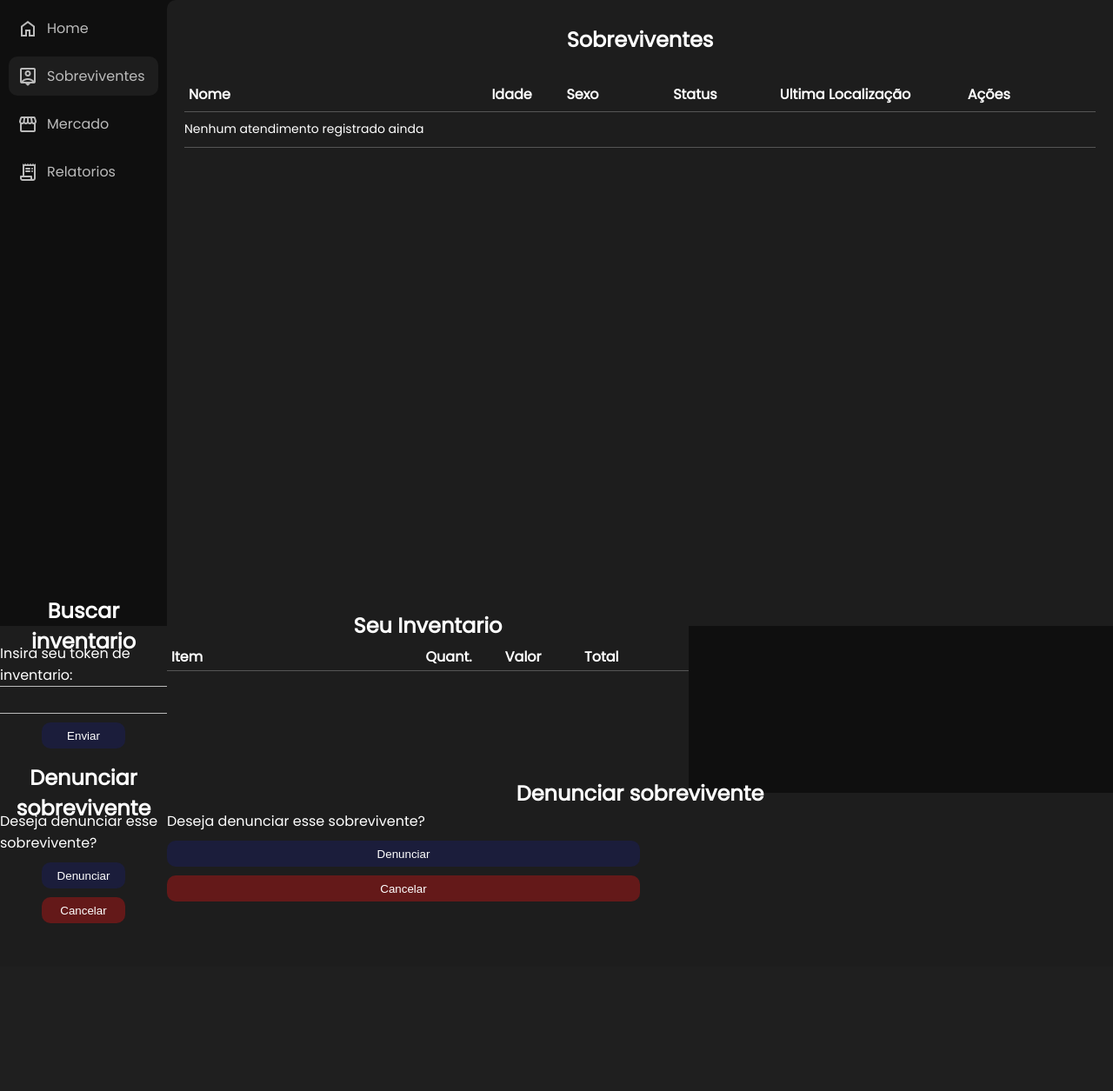
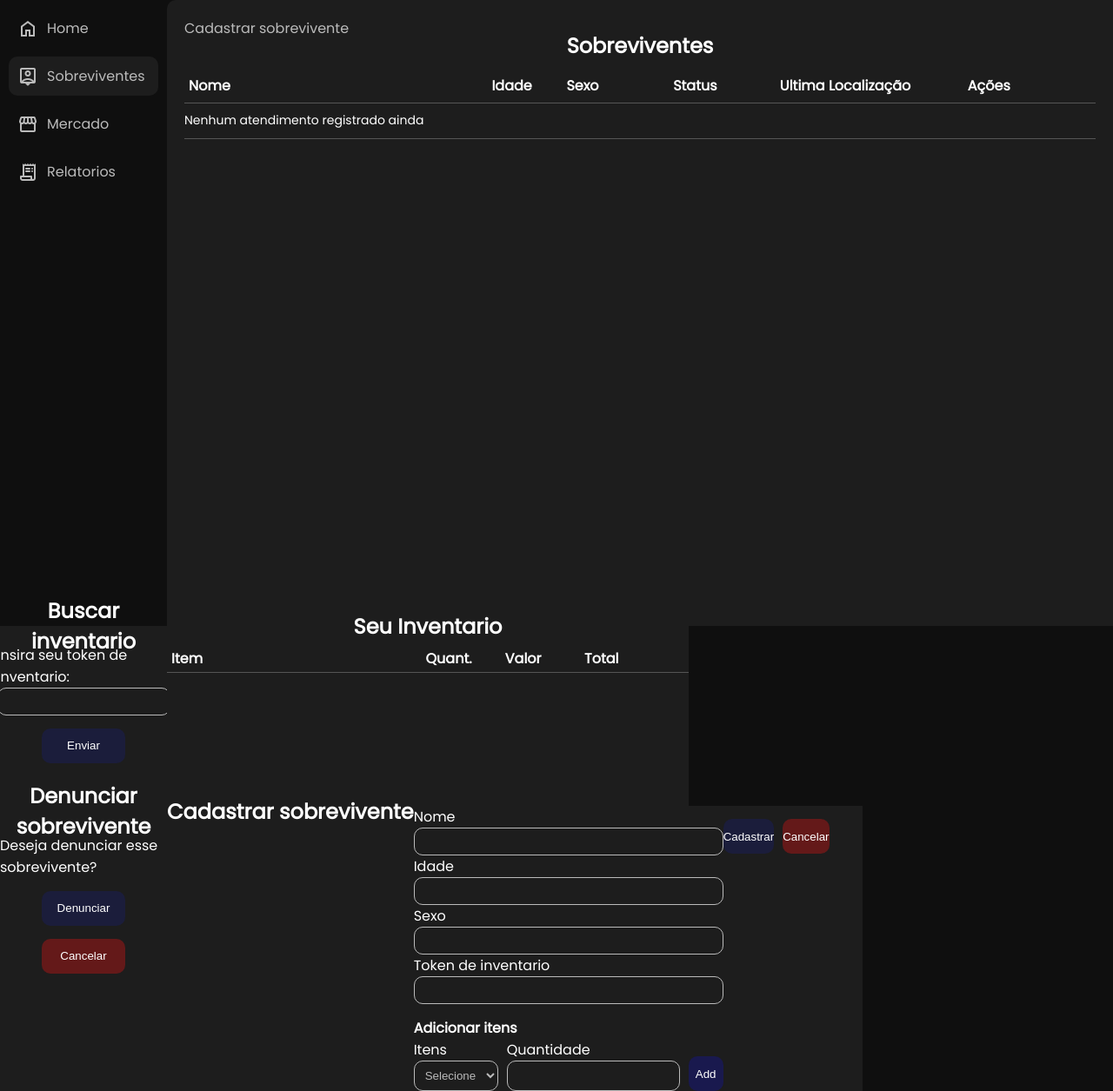
Before and after one commit to Ryan-Matheus13/ZSSN--Rede-Social-de-Sobreviv-ncia-Zumbi-, a Django app: page /sobreviventes in a window 1280 px wide. Shown: the part 80-1335 px from the top of the page at 87% size. Before the commit the page ends 1142 px from the top, so only its background shows below. Run offline with Django 4.2, Linux system fonts and the light colour scheme; data that the repository does not hold is empty; some libraries are stand-ins or nearby versions.

Commit message:
Commit final

```diff
--- a/zssn/static/css/sobrevivente.css
+++ b/zssn/static/css/sobrevivente.css
@@ -30,3 +30,21 @@
 #modal-inventario {
   max-width: 60rem !important;
 }
+
+#modal-cadastro {
+  display: flex;
+  max-width: 80rem;
+}
+
+#form-cadastro-itens-sobrevivente {
+  display: flex;
+  flex-direction: column;
+}
+
+#select-item {
+  flex: 4;
+}
+
+#quantidade-sobrevivente {
+  flex: 2;
+}
--- a/zssn/static/css/style.css
+++ b/zssn/static/css/style.css
@@ -52,8 +52,8 @@ a {
 
 .btn-modal {
   width: 50%;
-  height: 3rem;
-  margin-top: 1rem;
+  height: 4rem;
+  margin-top: 1.5rem;
   background-color: rgb(27, 29, 59);
   color: #fff;
   border-radius: 1rem;
@@ -108,7 +108,7 @@ a {
 
 .input-modal {
   height: 3rem;
-  width: 100%;
+  width: auto;
 }
 
 #logout-button:hover {
@@ -240,3 +240,22 @@ a {
 .custom-table-button span {
     font-size: 1.5em;
 }
+
+.input-container {
+  display: flex;
+  flex-direction: column;
+}
+
+.btn-sm {
+  height: 4rem;
+  width: 4rem;
+  background-color: rgb(25, 25, 78);
+  color: #fff;
+  border-radius: 1rem;
+  border: none;
+  cursor: pointer;
+}
+
+.btn-sm:focus {
+  outline: none;
+}
--- a/zssn/static/js/script.js
+++ b/zssn/static/js/script.js
@@ -1,9 +1,12 @@
 var url;
 var idSobreviventeSolicitado;
 var csrf_token = $("#csrf_token").val();
+var sobrevivente = {};
+var itensSobrevivente = [];
 
 $(document).ready(() => {
   ativarItemMenu();
+  preencherSelectItens();
 });
 
 $("form").on("keyup keypress", function (e) {
@@ -36,9 +39,9 @@ const ativarItemMenu = () => {
   }
 };
 
-$(".btn-cancelar").on('click', () => {
-  $(".modal").modal("hide")
-})
+$(".btn-cancelar").on("click", () => {
+  $(".modal").modal("hide");
+});
 
 const abrirModalTroca = (id) => {
   $("#modal-trocar").modal(
@@ -225,7 +228,7 @@ const addLinhaTabelaInventario = (inventario) => {
 };
 
 const buscarDenunciasSobrevivente = () => {
-  let infectado = false
+  let infectado = false;
 
   Swal.fire({
     title: "Aguarde",
@@ -246,7 +249,6 @@ const buscarDenunciasSobrevivente = () => {
             data.results.map((item, index) => {
               if (item.sobrevivente == idSobreviventeSolicitado) {
                 infectado = item;
-
               }
             });
           } else {
@@ -260,7 +262,11 @@ const buscarDenunciasSobrevivente = () => {
           if (infectado.denuncias >= 3) {
             atualizarInfectado(idSobreviventeSolicitado);
           } else {
-            denunciarSobrevivente(idSobreviventeSolicitado, infectado.id, infectado.denuncias);
+            denunciarSobrevivente(
+              idSobreviventeSolicitado,
+              infectado.id,
+              infectado.denuncias
+            );
           }
         }
       });
@@ -304,7 +310,12 @@ const atualizarInfectado = (id) => {
   });
 };
 
-const denunciarSobrevivente = (id, idInfectado, quantDenuncias = 0, modo = "update") => {
+const denunciarSobrevivente = (
+  id,
+  idInfectado,
+  quantDenuncias = 0,
+  modo = "update"
+) => {
   // console.log(modo);
   if (modo == "insert") {
     // console.log("ENTROU POST");
@@ -318,14 +329,12 @@ const denunciarSobrevivente = (id, idInfectado, quantDenuncias = 0, modo = "upda
         "X-Requested-With": "XMLHttpRequest",
         "X-CSRFToken": csrf_token,
       },
-      success: function (data) {
-
-      },
+      success: function (data) {},
     }).then(() => {
       setTimeout(() => {
         location.reload();
       }, 1000);
-    })
+    });
   } else {
     total = quantDenuncias + 1;
     // console.log(total)
@@ -368,7 +377,7 @@ const denunciarSobrevivente = (id, idInfectado, quantDenuncias = 0, modo = "upda
 };
 
 function randomizeValue() {
-	var value = (1 + 10E-16) * Math.random();
+  var value = (1 + 10e-16) * Math.random();
 
   if (value > 1.0) {
     return 1.0;
@@ -378,12 +387,12 @@ function randomizeValue() {
 }
 
 function randomizeFloat(min, max) {
-  if(max == null) {
-    max = (min == null ? Number.MAX_VALUE : min);
+  if (max == null) {
+    max = min == null ? Number.MAX_VALUE : min;
     min = 0.0;
   }
   value = min + (max - min) * randomizeValue();
-  return value.toFixed(4)
+  return value.toFixed(4);
 }
 
 const atualizarLoc = (id) => {
@@ -430,4 +439,147 @@ const atualizarLoc = (id) => {
       });
     },
   });
+};
+
+const preencherSelectItens = () => {
+  let itens;
+  $.ajax({
+    url: "http://127.0.0.1:8000/api/itens?format=json",
+    type: "GET",
+    success: function (data) {
+      itens = data.results;
+    },
+  }).then(() => {
+    itens.map((item, index) => {
+      let elemento = `
+                  <option value="${item.id}">
+                    ${item.nome}
+                  </option>
+                  `;
+      $("#select-item").append(elemento);
+    });
+  });
+};
+
+const abrirModalCadastroSobrevivente = () => {
+  $("#modal-cadastro").modal({ fadeDuration: 100 }, "show");
+};
+
+const adicionarItem = () => {
+  let itemId = $("#select-item").val();
+  let quantItem = $("#quantidade-sobrevivente").val();
+  let item;
+
+  if (itemId == "" || quantItem == "") {
+    Swal.fire({
+      icon: "warning",
+      title: "Atenção",
+      text: "Campos de itens invalidos ou vazios!",
+    });
+  } else {
+    $.ajax({
+      url: "http://127.0.0.1:8000/api/itens/" + itemId + "/",
+      type: "GET",
+      success: function (data) {
+        item = data;
+      },
+    }).then(() => {
+      console.log(item);
+      let elemento = `
+                    <div class="itens-adicionados-row">
+                      <span class="item-nome">${item.nome}</span>
+                      <span class="item-quantidade">${quantItem}x</span>
+                    </div>
+                    `;
+
+      $("#itens-adicionados").prepend(elemento);
+      console.log("aaaaaaa");
+      $("#itens-adicionados").css("display", "flex");
+      itensSobrevivente.push({
+        item: item.id,
+        quantidade: quantItem,
+        sobrevivente: -1,
+      });
+    });
   }
+};
+
+const cadastrarSobrevivente = () => {
+  let nome = $("#nome-sobrevivente").val();
+  let idade = $("#idade-sobrevivente").val();
+  let sexo = $("#sexo-sobrevivente").val();
+  let token = $("#token-sobrevivente").val();
+
+  let idSobrevivente;
+
+  if (nome == "" || idade == "" || sexo == "" || token == "") {
+    Swal.fire({
+      icon: "warning",
+      title: "Atenção",
+      text: "Campos de sobrevivente invalidos ou vazios!",
+    });
+  } else {
+    Swal.fire({
+      title: "Cadastrando sobrevivente",
+      allowOutsideClick: false,
+      allowEscapeKey: false,
+      showConfirmButton: false,
+      willOpen: () => {
+        $("#modal-cadastro").modal("hide");
+        Swal.showLoading();
+      },
+      didOpen: () => {
+        $.ajax({
+          url: "http://127.0.0.1:8000/api/sobreviventes",
+          credentials: "same-origin",
+          type: "POST",
+          dataType: "json",
+          data: {
+            nome,
+            idade,
+            sexo,
+            token,
+            infectado: false,
+            lat: randomizeFloat(-90, 90),
+            long: randomizeFloat(-180, 180),
+          },
+          headers: {
+            "X-Requested-With": "XMLHttpRequest",
+            "X-CSRFToken": csrf_token,
+          },
+          success: function (data) {},
+        }).then(() => {
+          $.ajax({
+            url: "http://127.0.0.1:8000/api/sobreviventes?format=json",
+            type: "GET",
+            success: function (data) {
+              data.results.map((item, index) => {
+                if (token == item.token) {
+                  idSobrevivente = item.id;
+                }
+              });
+            },
+          }).then(() => {
+            itensSobrevivente.map((item, index) => {
+              item.sobrevivente = idSobrevivente;
+              $.ajax({
+                url: "http://127.0.0.1:8000/api/itens-inventario",
+                credentials: "same-origin",
+                type: "POST",
+                dataType: "json",
+                data: item,
+                headers: {
+                  "X-Requested-With": "XMLHttpRequest",
+                  "X-CSRFToken": csrf_token,
+                },
+                success: function (data) {},
+              });
+            });
+          });
+        });
+      },
+    });
+
+    location.reload();
+  }
+};
--- a/zssn/zssnapp/templates/pages/Sobreviventes.html
+++ b/zssn/zssnapp/templates/pages/Sobreviventes.html
@@ -8,7 +8,10 @@
 {% block title %}Sobreviventes{% endblock %}
 
 {% block content %}
-<h1 class="content-title">Sobreviventes</h1>
+<div class="header-content">
+  <a class="btn" onclick="abrirModalCadastroSobrevivente()">Cadastrar sobrevivente</a>
+  <h1 class="content-title">Sobreviventes</h1>
+</div>
 <div class="custom-table">
   <div class="custom-table-header">
     <span class="custom-table-title" style="width: 35%">Nome</span>
@@ -125,14 +128,52 @@
 </div>
 
 <div class="modal" id="modal-cadastro">
-  <h1 class="content-title">Denunciar sobrevivente</h1>
-  <div>
-    <span>Deseja denunciar esse sobrevivente?</span>
-  </div>
-  <div>
+    <h1 class="content-title">Cadastrar sobrevivente</h1>
+    <div>
+      <form id="form-cadastro-sobrevivente">
+        <div class="input-container">
+          <label for="">Nome</label>
+          <input class="input-modal" type="text" id="nome-sobrevivente">
+        </div>
+        <div class="input-container">
+          <label for="">Idade</label>
+          <input class="input-modal" type="number" id="idade-sobrevivente">
+        </div>
+        <div class="input-container">
+          <label for="">Sexo</label>
+          <input class="input-modal" type="text" id="sexo-sobrevivente">
+        </div>
+        <div class="input-container">
+          <label for="">Token de inventario</label>
+          <input class="input-modal" type="number" maxlength="6" id="token-sobrevivente">
+        </div>
+      </form>
+      <form id="form-cadastro-itens-sobrevivente">
+        <h4 style="margin-top: 1.5rem;">Adicionar itens</h4>
+        <div style="display: flex; gap: 1rem;">
+          <div class="input-container" style="flex:1 ;">
+            <label for="">Itens</label>
+            <select style="height: 3rem; width: 100%; padding: 0.8rem; border: 0.1rem solid #bbb;border-radius: 1rem; background-color: transparent; color: #bbb; font-weight: normal;" id="select-item">
+              <option value="" disabled selected>Selecione</option>
+            </select>
+          </div>
+          <div class="input-container" style="flex:1 ;">
+            <label for="">Quantidade</label>
+            <input class="input-modal" type="number" id="quantidade-sobrevivente">
+          </div>
+          <div class="input-container" style="flex:0 ; justify-content: flex-end;">
+            <button type="button" class="btn-sm" onclick="adicionarItem()">Add</button>
+          </div>
+        </div>
+      </form>
+    </div>
+    <div class="itens-adicionados" id="itens-adicionados" style="display: none;">
 
-    <button class="btn-modal" onclick="buscarDenunciasSobrevivente()">Denunciar</button>
-    <button class="btn-modal btn-cancelar">Cancelar</button>
+    </div>
+  <div style="display: flex; gap: 1rem;">
+
+    <button style="flex: 1;" type="button" class="btn-modal" onclick="cadastrarSobrevivente()">Cadastrar</button>
+    <button style="flex: 1;" type="button" class="btn-modal btn-cancelar">Cancelar</button>
   </div>
 </div>
 
```
Also changed, not shown: 1 other file. Lines whose indentation alone changed are shown as unchanged.
